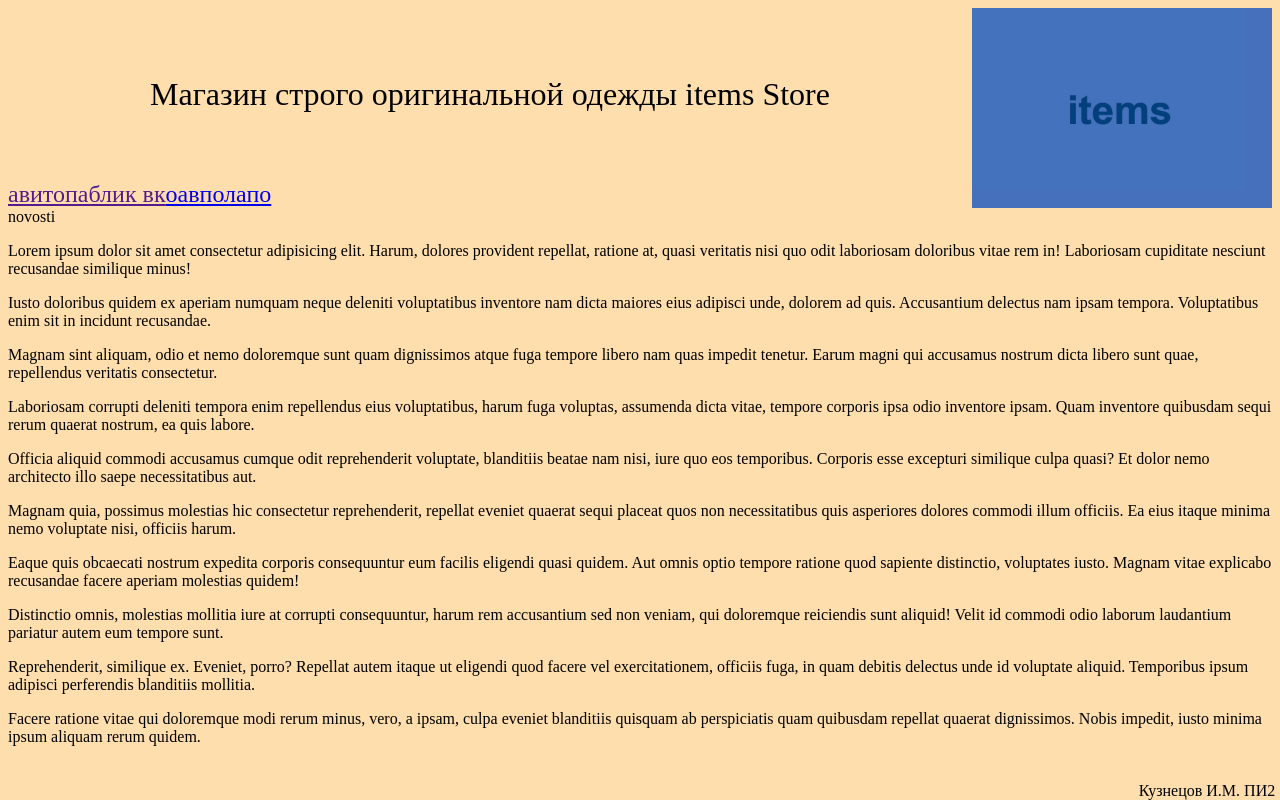
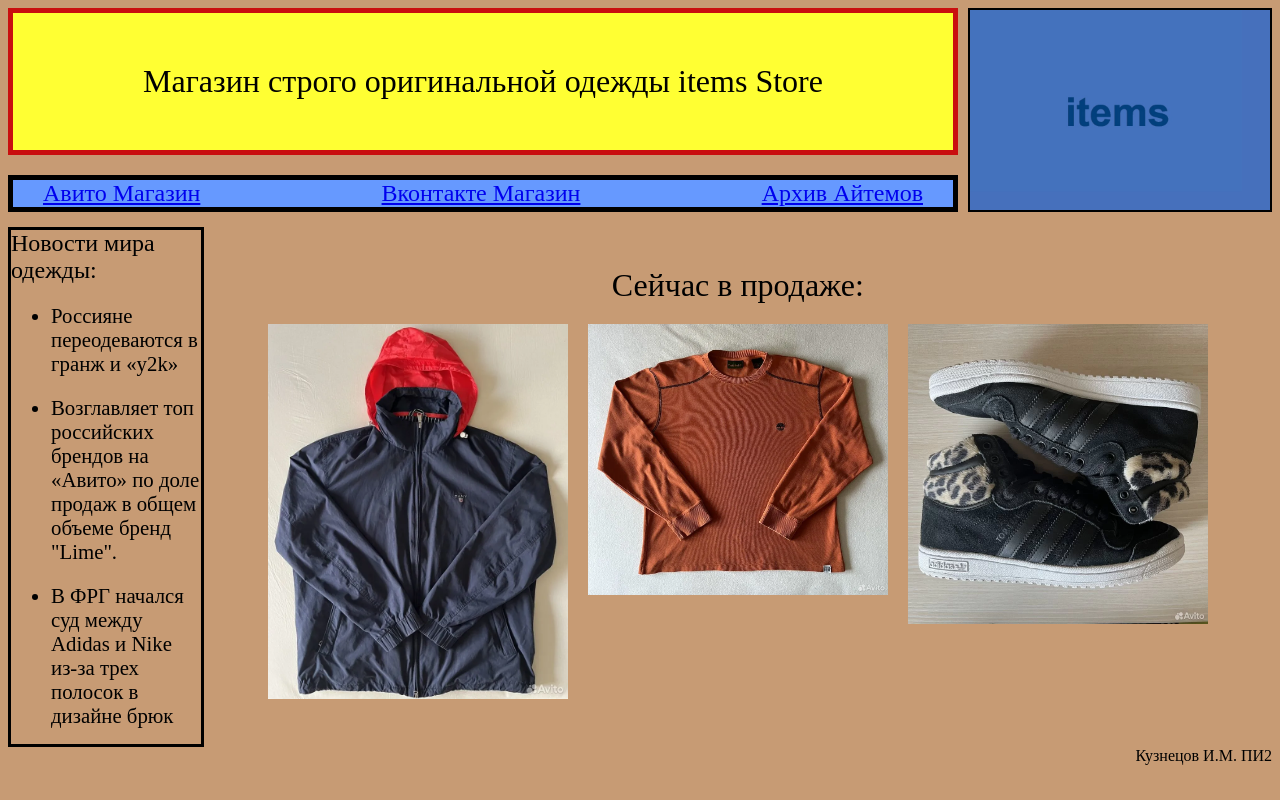
Before and after one commit to Ivan-Kuznetcov/4z, a plain HTML site: page index.html in a window 1280 px wide. Drawn offline with Linux system fonts and the light colour scheme.

Commit message:
Вроде всё

```diff
--- /dev/null
+++ b/css/media.css
@@ -0,0 +1,14 @@
+@media (max-width:850px)
+{
+    .telocontenta{
+        flex-direction: column;
+    }
+
+    ul{
+        list-style-type: none;
+        padding-left: 0;
+    }
+    ul>li{
+        text-align:center;
+    }
+}
--- a/css/style.css
+++ b/css/style.css
@@ -1,16 +1,16 @@
 body{
-    background: #FFDEAD	;
+    background: rgb(199, 155, 116);
 }
 footer{
-    width: 99%;
+
     text-align: right;
-    position: absolute;
-    bottom: 0px;
 }
 .header{
     display: flex;
 }
 .header-text{
+    background: #FFFF33;
+    border: 5px solid #c90f0f;
     flex-grow: 1;
     display: flex;
     justify-content: center;
@@ -18,23 +18,77 @@ footer{
     font-size: 2rem;
 }
 .left{
+
     flex-direction: column;
     flex-grow: 1;
     display: flex;
 }
 .menu{
+    border: 5px solid black;
+    margin-top: 20px;
+    background: #6699FF;
     font-size: 1.5rem;
     display: flex;
     flex-wrap: wrap;
+    justify-content: space-between;
+    padding-right: 30px;
+    padding-left: 30px;
+
 }
-
-
 img{
     width: 300px;
 }
 .logo{
-
+    margin-left: 10px;
+    border: 2px solid rgb(0, 0, 0);
     display: flex;
     position: relative;
     justify-content: right;
 }
+.bott{
+    margin:15px 0  0 0 ;
+    display: flex;
+
+}
+.news{
+
+    border: 3px solid black;
+
+    width: 15%;
+
+}
+.news>ul li{
+    margin: 20px 0  0 0 ;
+    font-size: 1.3rem;
+}
+
+.content{
+    font-size: 2rem;
+    flex-grow: 1;
+    flex-direction: column;
+    display: flex ;
+    justify-content: space-between;
+    flex-wrap: wrap;
+    justify-content: center;
+    align-items: center;
+}
+.head-news{
+    display: flex;
+    font-size: 1.5rem;
+    justify-content: center;
+}
+.vetrin{
+    margin: 10px;
+
+}
+a>img:hover{
+    border-radius: 50%;
+}
+.shapkacontenta{
+    display: flex;
+    margin: 10px 10px 10px 10px;
+}
+.telocontenta{
+    display: flex;
+    justify-content: space-between;
+}
--- /dev/null
+++ b/css/styleforarxiv.css
@@ -0,0 +1,19 @@
+img{
+    width: 300px;
+}
+img:hover{
+    width: 500px;
+}
+div{
+    text-align: center;
+    margin: 20px;
+}
+.head{
+    font-size: 2rem;
+    text-align: center;
+    margin: 20px;
+    border: 10px solid black;
+}
+body{
+    background: linear-gradient(to right, #159474, #3700ff);
+}
--- a/index.html
+++ b/index.html
@@ -6,6 +6,7 @@
     <meta name="viewport" content="width=device-width, initial-scale=1.0">
     <title>Document</title>
     <link rel="stylesheet" href="css/style.css">
+    <link rel="stylesheet" href="css/media.css">
 </head>
 <body>
 
@@ -16,39 +17,45 @@
 
 
             <div class="menu">
-                <a href="">авито </a> <a href="">паблик вк </a> <a href="img/logo.jpg">оавполапо </a>
+                <a href="https://www.avito.ru/brands/924f3bccb68521596826faef7a24e5c2/items/all?s=profile_search_show_all&sellerId=167911bc1d2cca271ac36d95cf60cde8&view=gallery">Авито Магазин </a>
+                 <a href="https://vk.com/validitems?trackcode=5413b3c4tu7AWPtRsD1O7YDWda_FVNM6xNyGf-xZqg_XLqYOTz8dj1yPclLWRFnlm9lGoc5n4SD00oRn70WwD8Yk-XouXQ">Вконтакте Магазин </a>
+                 <a href="arxiv.html">Архив Айтемов </a>
             </div>
         </div>
 
         <div class="logo">
             <img src="img/logo.jpg" alt="">
         </div>
-
-
-
     </div>
 
 
+    <div class="bott">
 
 
+        <div class="news">
+            <div class="head-news">Новости мира одежды: </div>
+            <ul>
+                <li>Россияне переодеваются в гранж и «y2k»</li>
+                <li>Возглавляет топ российских брендов на «Авито» по доле продаж в общем объеме бренд "Lime".</li>
+                <li>В ФРГ начался суд между Adidas и Nike из-за трех полосок в дизайне брюк</li>
+            </ul>
+        </div>
 
-    <div class="news">
-        novosti
-    </div>
-    <div class="content">
-        <p>Lorem ipsum dolor sit amet consectetur adipisicing elit. Harum, dolores provident repellat, ratione at, quasi veritatis nisi quo odit laboriosam doloribus vitae rem in! Laboriosam cupiditate nesciunt recusandae similique minus!</p>
-        <p>Iusto doloribus quidem ex aperiam numquam neque deleniti voluptatibus inventore nam dicta maiores eius adipisci unde, dolorem ad quis. Accusantium delectus nam ipsam tempora. Voluptatibus enim sit in incidunt recusandae.</p>
-        <p>Magnam sint aliquam, odio et nemo doloremque sunt quam dignissimos atque fuga tempore libero nam quas impedit tenetur. Earum magni qui accusamus nostrum dicta libero sunt quae, repellendus veritatis consectetur.</p>
-        <p>Laboriosam corrupti deleniti tempora enim repellendus eius voluptatibus, harum fuga voluptas, assumenda dicta vitae, tempore corporis ipsa odio inventore ipsam. Quam inventore quibusdam sequi rerum quaerat nostrum, ea quis labore.</p>
-        <p>Officia aliquid commodi accusamus cumque odit reprehenderit voluptate, blanditiis beatae nam nisi, iure quo eos temporibus. Corporis esse excepturi similique culpa quasi? Et dolor nemo architecto illo saepe necessitatibus aut.</p>
-        <p>Magnam quia, possimus molestias hic consectetur reprehenderit, repellat eveniet quaerat sequi placeat quos non necessitatibus quis asperiores dolores commodi illum officiis. Ea eius itaque minima nemo voluptate nisi, officiis harum.</p>
-        <p>Eaque quis obcaecati nostrum expedita corporis consequuntur eum facilis eligendi quasi quidem. Aut omnis optio tempore ratione quod sapiente distinctio, voluptates iusto. Magnam vitae explicabo recusandae facere aperiam molestias quidem!</p>
-        <p>Distinctio omnis, molestias mollitia iure at corrupti consequuntur, harum rem accusantium sed non veniam, qui doloremque reiciendis sunt aliquid! Velit id commodi odio laborum laudantium pariatur autem eum tempore sunt.</p>
-        <p>Reprehenderit, similique ex. Eveniet, porro? Repellat autem itaque ut eligendi quod facere vel exercitationem, officiis fuga, in quam debitis delectus unde id voluptate aliquid. Temporibus ipsum adipisci perferendis blanditiis mollitia.</p>
-        <p>Facere ratione vitae qui doloremque modi rerum minus, vero, a ipsam, culpa eveniet blanditiis quisquam ab perspiciatis quam quibusdam repellat quaerat dignissimos. Nobis impedit, iusto minima ipsum aliquam rerum quidem.</p>
+        <div class="content">
+            <div class="shapkacontenta">
+                Сейчас в продаже:
+            </div>
+
+            <div class="telocontenta">
+                <div class="vetrin"><a href="https://www.avito.ru/nizhniy_novgorod/odezhda_obuv_aksessuary/kurtka_gant_original_4245725297"><img src="img/actual gant.webp" alt=""></a></div>
+                <div class="vetrin"><a href="https://www.avito.ru/nizhniy_novgorod/odezhda_obuv_aksessuary/dzhemper_timberland_oversize_3926246890"><img src="img/actual timb.webp" alt=""></a></div>
+                <div class="vetrin"><a href="https://www.avito.ru/nizhniy_novgorod/odezhda_obuv_aksessuary/krossovki_adidas_topten_s_leopardovym_mehom._origi_4053943234"><img src="img/actual adi.webp" alt=""></a></div>
+            </div>
+
+
+        </div>
 
     </div>
-
 
     <footer>
         <div>Кузнецов И.М. ПИ2</div>
```
Also changed, not shown: arxiv.html (added, +18 -0 lines), img/actual adi.webp (added), img/actual gant.webp (added), img/actual timb.webp (added), img/adibreak arx.webp (added), img/jersey arx.webp (added), img/long arx.webp (added).
